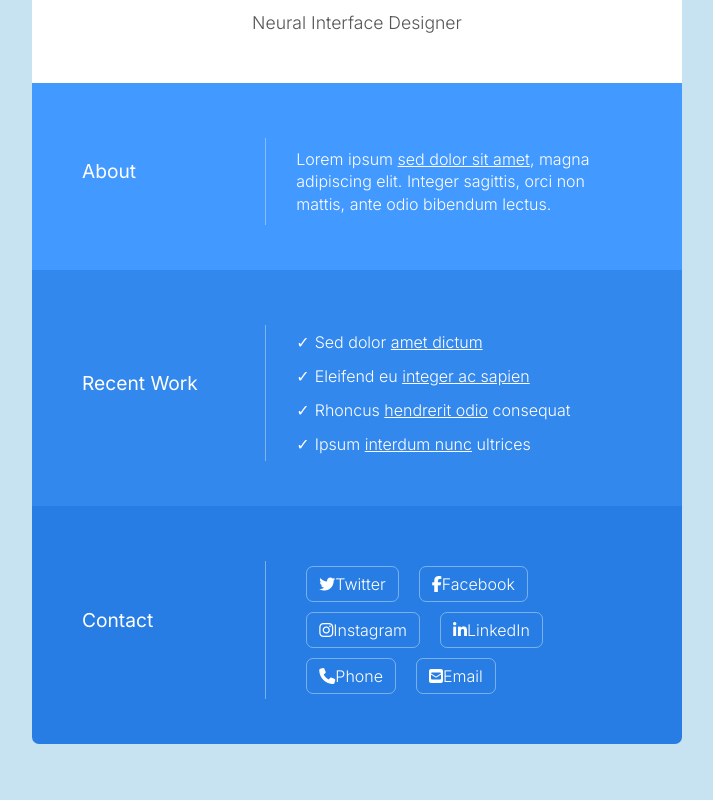
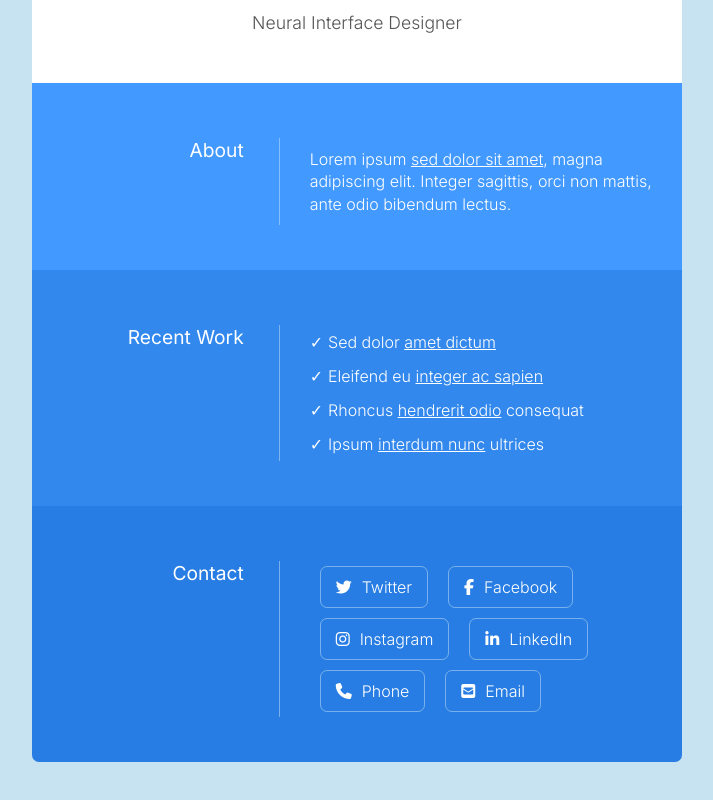
Before and after one commit to Each-to-Each/simple-resume-project, a plain HTML site: page index.html in a window 1280 px wide. Shown: the part 282-1082 px from the top of the page, without its empty margins (283-996 px from the left). Drawn offline with Linux system fonts and the light colour scheme.

Commit message:
Changed padding and added icon styling

```diff
--- a/style.css
+++ b/style.css
@@ -116,14 +116,19 @@ a:hover {
     padding: 10px 0;
 }
 
+
 .social-buttons {
     display: flex;
     flex-wrap: wrap;
 }
 
+.fab, .fas {
+  padding-right: 10px;
+}
+
 .social-buttons>p {
     border: 1px solid rgba(199, 227, 242, .5);
-    padding: 5px 12px;
+    padding: 8px 15px;
     border-radius: 7px;
     margin: 5px 10px;
 }
@@ -153,14 +158,15 @@ a:hover {
     .section {
         display: flex;
         flex-direction: row;
-        padding: 45px 50px;
+        padding: 45px 20px;
     }
 
     .section-title {
         flex: 1;
         font-size: .9rem;
         border-bottom: none;
-        align-self: center;
+        text-align: right;
+        padding-right: 35px;
     }
 
     .body-text {
```
